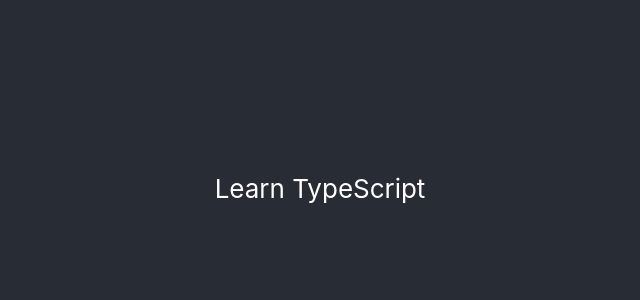
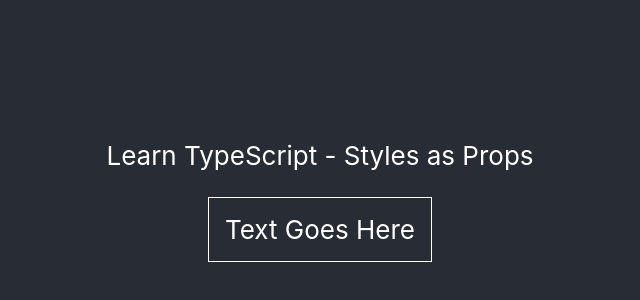
Before and after one commit to karanmann/learn-react-typescript, a React (Create React App) app: page / in a window 1280 px wide. Shown: the part 212-512 px from the top of the page, without its empty margins (320-960 px from the left). Built offline with nearby package versions, Linux system fonts and the light colour scheme.

Commit message:
Styles + destructuring + reuseTyles

```diff
--- a/src/App.tsx
+++ b/src/App.tsx
@@ -1,9 +1,11 @@
 import './App.css';
+import Container from './components/Container';
 
 function App() {
   return (
     <div className="App">
-      <p>Learn TypeScript</p>
+      <p>Learn TypeScript - Styles as Props</p>
+      <Container styles={{ border: '1px solid white', padding: '1rem'}}/>
     </div>
   );
 }
--- /dev/null
+++ b/src/components/Container.tsx
@@ -0,0 +1,11 @@
+import React from 'react'
+import {ContainerProps} from './Container.types'
+
+
+const Container = (props: ContainerProps) => {
+  return (
+    <div style={props.styles}>Text Goes Here</div>
+  )
+}
+
+export default Container
```
Also changed, not shown: src/components/Container.types.ts (added, +12 -0 lines).
